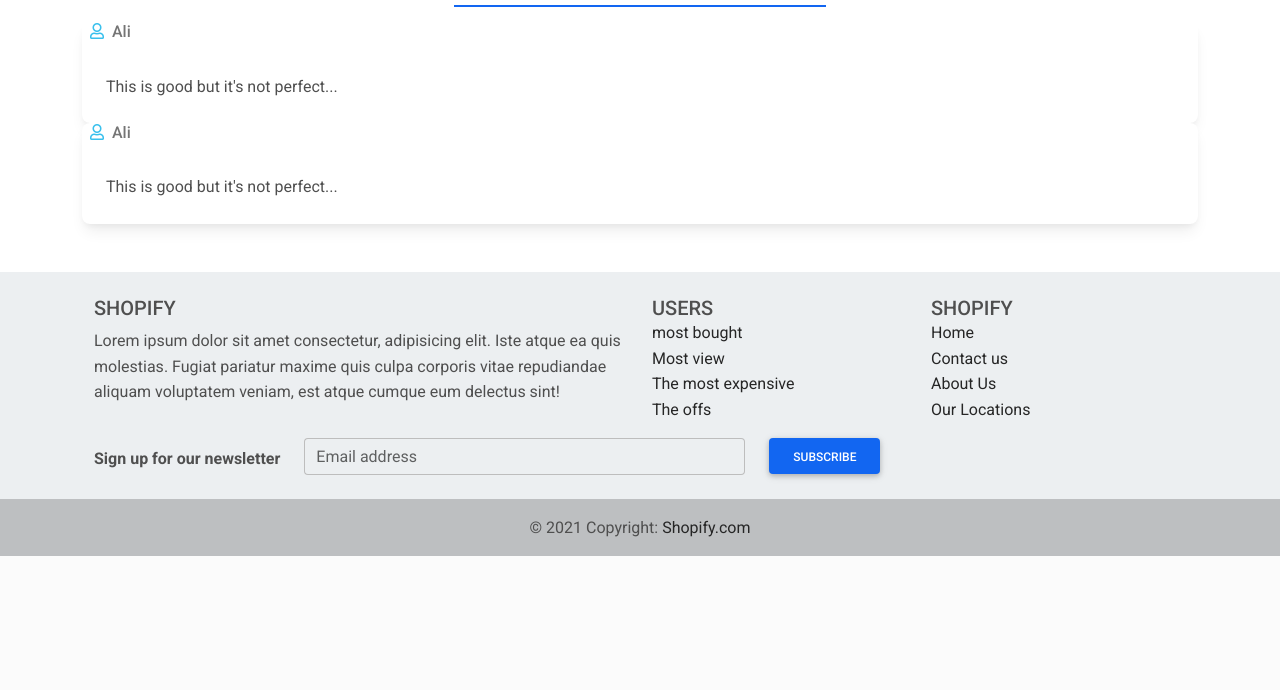
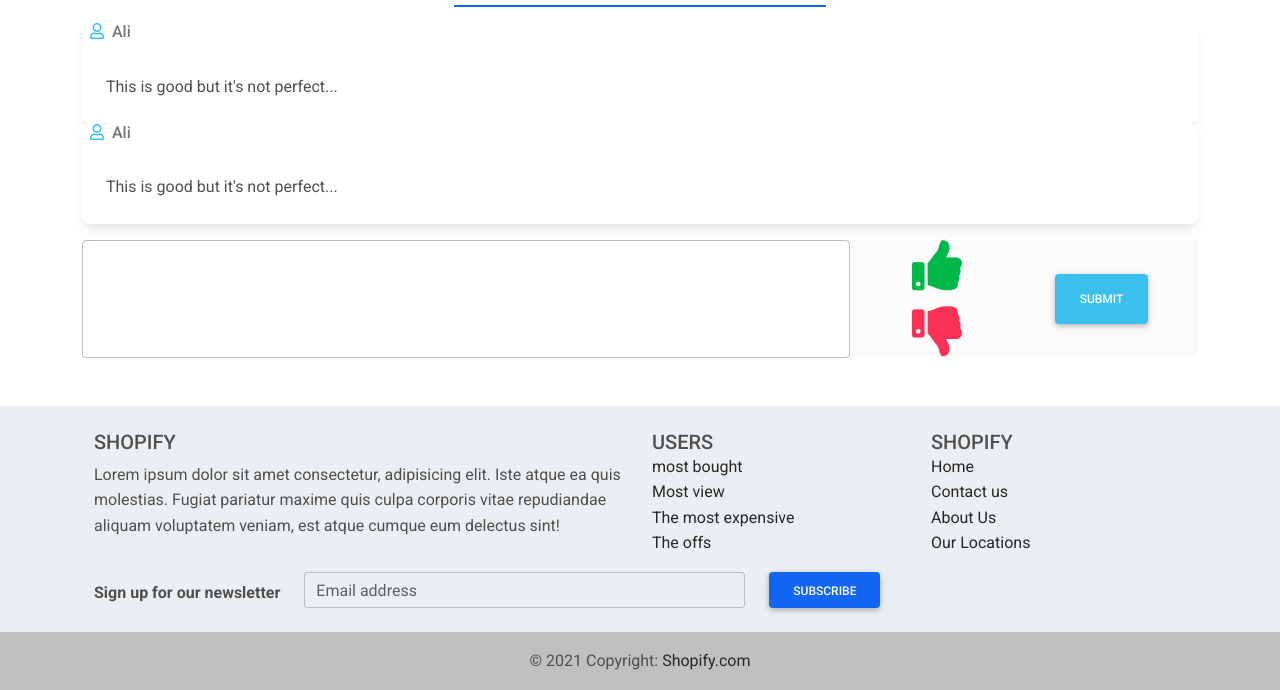
Before and after one commit to kianoushit1999/Shopify, a Django app: template templates/single_product.html in a window 1280 px wide, after a click on "ASK&ANSWER". Shown: the part 930-1620 px from the top of the page. Before the commit the page ends 1486 px from the top, so only its background shows below. Run offline with Django 3.2, Linux system fonts and the light colour scheme; the template is opened without the code that fills it, so the values that code supplies are empty; some libraries are stand-ins or nearby versions.

Commit message:
adding comment and button for submit but is disabled

```diff
--- a/static/css/single.css
+++ b/static/css/single.css
@@ -46,3 +46,18 @@ table{
 li{
     list-style: none;
 }
+
+textarea{
+    border: 0px;
+    outline: 0px;
+    resize: none !important;
+}
+
+a > i{
+    font-size: 50px;
+}
+
+#form_submit{
+    height: 50px !important;
+    padding: 5px 10px !important;
+}
--- a/templates/single_product.html
+++ b/templates/single_product.html
@@ -224,7 +224,25 @@
                                 <h6 class="card-title text-muted"><i class="far fa-user mx-2 text-info"></i>Ali</h6>
                                 <div class="card-body">This is good but it's not perfect...</div>
                             </div>
-
+                            <div class="d-flex bg-light mt-3">
+                                <textarea class=" form-control" placeholder="Add your comment" rows="4"
+                                          value=""
+                                          id="textarea_comment">
+                                </textarea>
+                                <div class="row col-4 text-center my-auto">
+                                    <div class="col-1 mx-auto">
+                                        <a id="thumb_up" value="true">
+                                            <i class="fas fa-thumbs-up text-success mb-2 thumb"></i>
+                                        </a>
+                                        <a id="thumb_down" value="">
+                                            <i class="fas fa-thumbs-down text-danger mt-2 thumb"></i>
+                                        </a>
+                                    </div>
+                                    <button type="button" class="col-3 btn btn-info mx-auto pt-2 my-auto"
+                                            id="form_submit">Submit
+                                    </button>
+                                </div>
+                            </div>
                         </div>
                         <div
                                 class="tab-pane fade"
```
